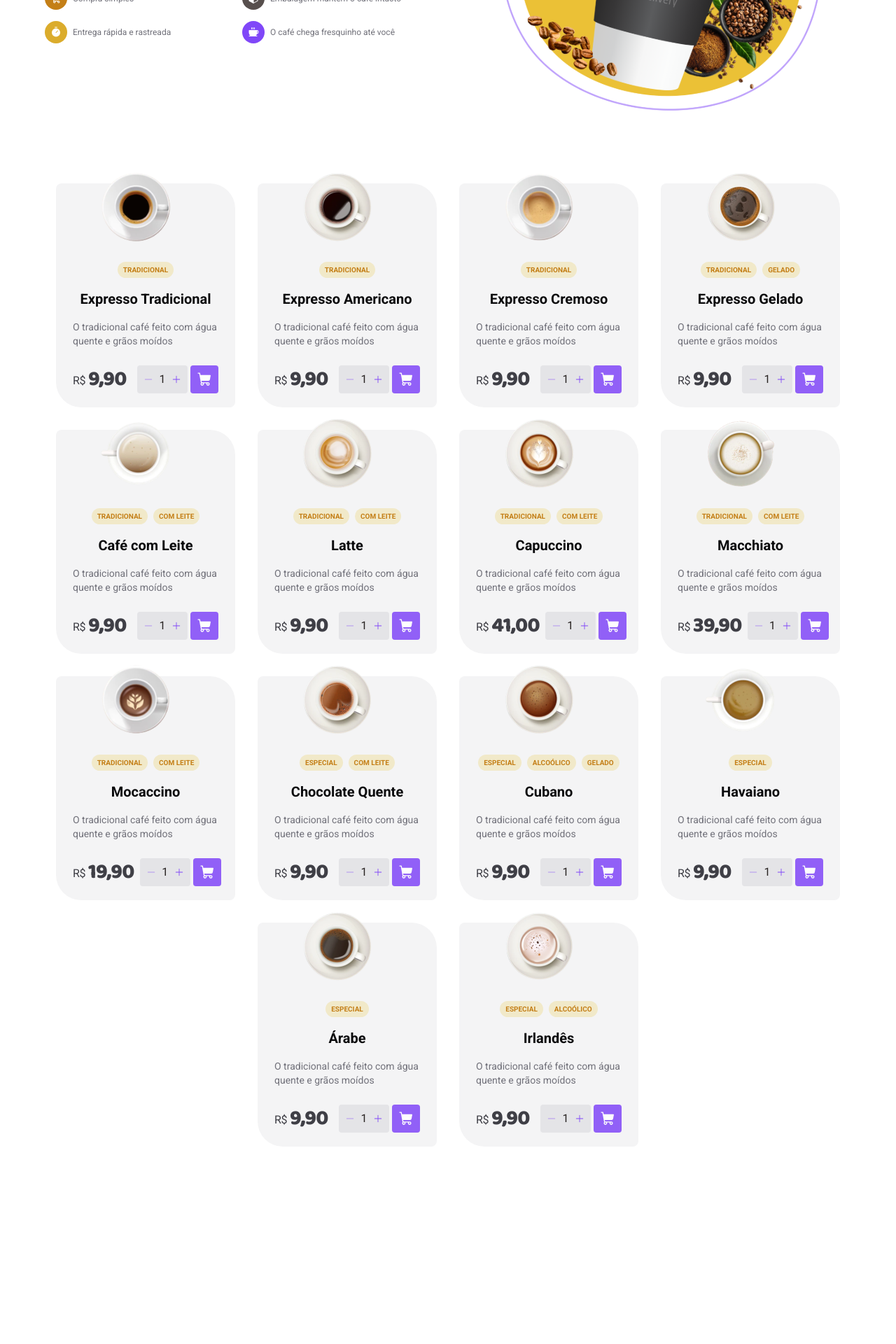
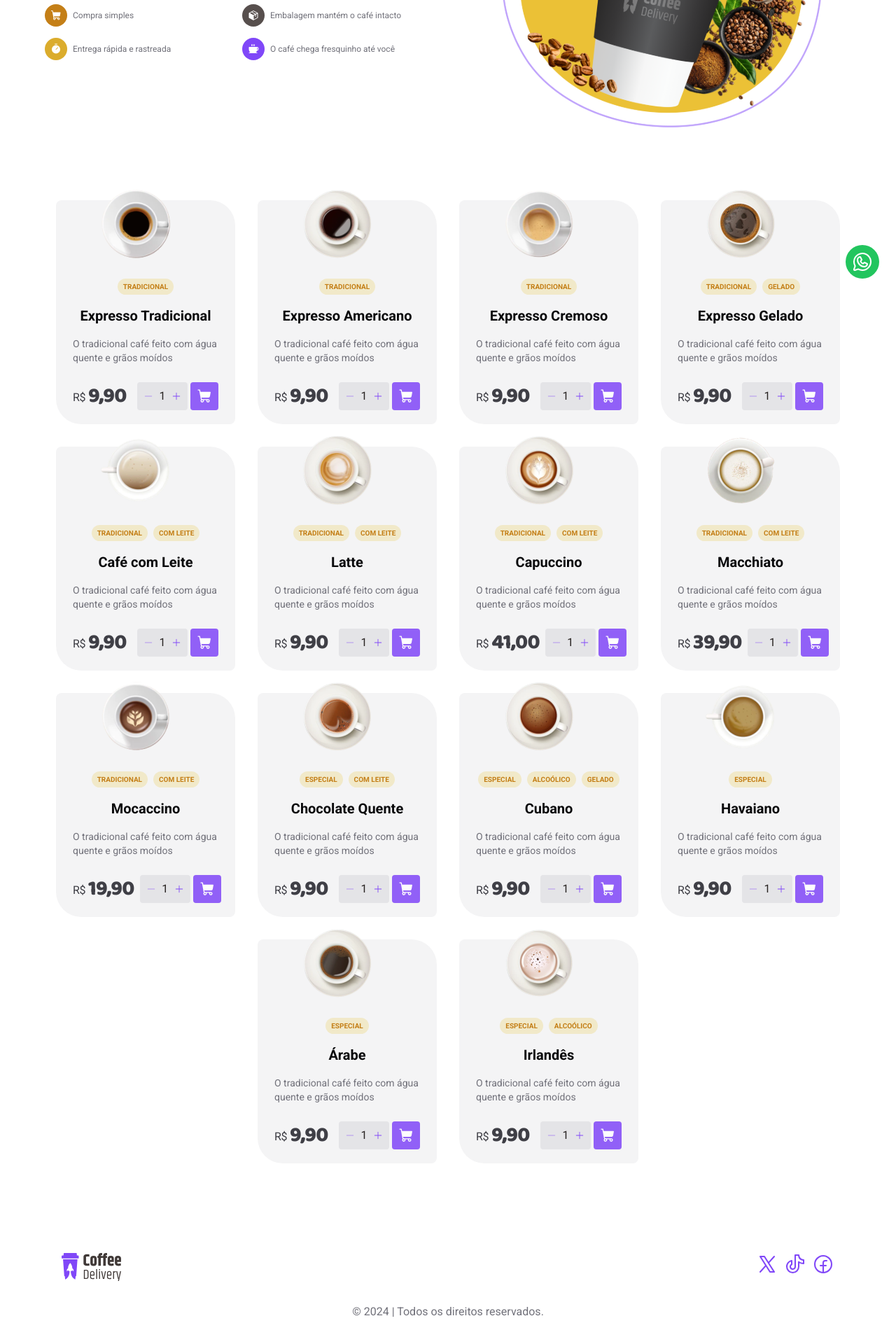
Before and after one commit to andrelinos/coffee-delivery, a React (Vite) app: page / in a window 1280 px wide. Shown: the part 322-2242 px from the top of the page at 70% size. Before the commit the page ends 1960 px from the top, so only its background shows below. Built offline with nearby package versions, Linux system fonts and the light colour scheme; no server answers.

Commit message:
Update screens

```diff
--- a/src/components/cart/index.tsx
+++ b/src/components/cart/index.tsx
@@ -75,7 +75,7 @@ export const CartComponent = () => {
   const onSubmit = handleSubmit(async (values) => {
     if (cart.length === 0) {
       return toast.error(
-        'Você não pode finalizar a compra com o carrinho vazio 1',
+        'Você não pode finalizar a compra com o carrinho vazio',
         {
           action: {
             label: 'Ir às compras',
@@ -220,6 +220,7 @@ export const CartComponent = () => {
               className="col-span-1"
               type="text"
               placeholder="UF"
+              maxLength={2}
               onError={errors.state}
               {...register('state')}
             />
@@ -243,9 +244,10 @@ export const CartComponent = () => {
           </div>
           <div
             className={clsx(
-              'grid sm:grid-cols-2 lg:grid-cols-3 gap-4 mt-6 border border-transparent rounded-md p-2',
+              'grid sm:grid-cols-2 lg:grid-cols-3 gap-4 mt-6 border  rounded-md p-2',
               {
-                'border-red-400 ': errors.paymentMethod,
+                'border-red-400 dark:border-red-400 ': errors.paymentMethod,
+                'border-transparent ': !errors.paymentMethod,
               },
             )}
           >
--- a/src/components/coffee-list/components/card/index.tsx
+++ b/src/components/coffee-list/components/card/index.tsx
@@ -1,5 +1,6 @@
 import { useState } from 'react'
 import { PiMinus, PiPlus, PiShoppingCartFill } from 'react-icons/pi'
+import { toast } from 'sonner'
 
 import { Button } from '@/components/ui/button'
 import { useCartStore } from '@/stores/cart-store'
@@ -30,10 +31,16 @@ export function CoffeeListCard({ data }: CoffeeProps) {
   }
 
   function handleAddItem() {
-    addToCart({ ...data, quantity })
-    updateQuantity(data.id, quantity)
-    setIsItemAdded(true)
-    setQuantity(1)
+    try {
+      addToCart({ ...data, quantity })
+      updateQuantity(data.id, quantity)
+      setIsItemAdded(true)
+      setQuantity(1)
+
+      toast.success('Café adicionado com sucesso ao carrinho')
+    } catch (error) {
+      toast.error('Ups" Ocorreu um erro ao adicionar o café ao carrinho')
+    }
   }
 
   return (
--- a/src/components/coffee-list/index.tsx
+++ b/src/components/coffee-list/index.tsx
@@ -12,7 +12,7 @@ export interface ProductProps {
 
 export function CoffeeList() {
   return (
-    <div className="flex w-full gap-8 pt-24 flex-wrap justify-center">
+    <div className="flex w-full h-auto gap-8 py-24 flex-wrap justify-center">
       {coffees.map((coffee: ProductProps, index) => (
         <CoffeeListCard key={index} data={coffee} />
       ))}
--- /dev/null
+++ b/src/components/footer/index.tsx
@@ -0,0 +1,62 @@
+import {
+  PiFacebookLogo,
+  PiTiktokLogo,
+  PiWhatsappLogo,
+  PiXLogo,
+} from 'react-icons/pi'
+import { Link } from 'react-router-dom'
+
+export function Footer() {
+  return (
+    <div className="flex relative w-full items-center flex-col pb-24">
+      <div className="flex justify-between max-w-6xl w-full px-6">
+        <Link to="/">
+          <img src="/assets/logo.svg" alt="Logo Coffee Delivery" />
+        </Link>
+        <div className="flex gap-2 text-brand-purple-500">
+          <Link to="https://x.com" target="_blank">
+            <PiXLogo
+              size={32}
+              strokeWidth={0.5}
+              className="hover:animate-bounce"
+            />
+          </Link>
+          <Link to="https://tiktok.com" target="_blank">
+            <PiTiktokLogo
+              size={32}
+              strokeWidth={0.5}
+              className="hover:animate-bounce"
+            />
+          </Link>
+          <Link to="https://facebook.com" target="_blank">
+            <PiFacebookLogo
+              size={32}
+              strokeWidth={0.5}
+              className="hover:animate-bounce"
+            />
+          </Link>
+        </div>
+      </div>
+      <div className="w-full flex justify-center">
+        <span className="text-muted-foreground mt-8">
+          © {new Date().getFullYear()} | Todos os direitos reservados.
+        </span>
+      </div>
+
+      <Link
+        to="https://whatsapp.com"
+        target="_blank"
+        className="fixed group bottom-20 p-0 flex gap-2 items-center right-6 bg-green-500 rounded-full w-12 justify-center h-12 transition-all duration-300 ease-in-out hover:w-52"
+      >
+        <PiWhatsappLogo
+          size={32}
+          strokeWidth={0.5}
+          className="text-white group-hover:animate-bounce"
+        />
+        <span className="text-lg font-baloo transition-all dura font-bold text-white hidden whitespace-nowrap group-hover:inline-block opacity-0 group-hover:opacity-100">
+          Fale conosco
+        </span>
+      </Link>
+    </div>
+  )
+}
--- a/src/components/header/index.tsx
+++ b/src/components/header/index.tsx
@@ -1,4 +1,4 @@
-import { PiMapPinFill, PiShoppingCartFill } from 'react-icons/pi'
+import { PiMapPinFill, PiShoppingCartFill, PiUserList } from 'react-icons/pi'
 import { Link } from 'react-router-dom'
 
 import { useCartStore } from '@/stores/cart-store'
@@ -8,11 +8,15 @@ export function Header() {
   const { cart } = useCartStore()
 
   return (
-    <div className="flex justify-between w-full max-w-6xl px-6 mx-auto py-8">
-      <Link to="/">
-        <img src="/assets/logo.svg" alt="Logo Coffee Delivery" />
+    <div className="flex justify-between flex-col sm:flex-row w-full max-w-6xl px-6 mx-auto py-8">
+      <Link to="/" className="w-full pb-6 flex justify-center sm:w-auto">
+        <img
+          src="/assets/logo.svg"
+          alt="Logo Coffee Delivery"
+          className="w-32 sm:w-auto"
+        />
       </Link>
-      <aside className="flex gap-3">
+      <aside className="flex gap-3 justify-center">
         <div className="rounded-sm flex gap-2 h-10 px-4 justify-center items-center bg-brand-purple-200">
           <PiMapPinFill
             size={22}
@@ -22,6 +26,12 @@ export function Header() {
           <span className="text-brand-purple-600">Carangola, MG</span>
         </div>
         <div className="print:hidden flex gap-3">
+          <Link
+            to="/orders"
+            className="w-10 h-10 rounded-sm flex justify-center items-center relative bg-brand-purple-500"
+          >
+            <PiUserList strokeWidth={0.5} size={22} className="text-white" />
+          </Link>
           {cart.length === 0 ? (
             <div className="w-10  h-10 rounded-sm flex justify-center items-center relative bg-brand-yellow-200">
               <PiShoppingCartFill
--- a/src/pages/_layouts/app.tsx
+++ b/src/pages/_layouts/app.tsx
@@ -2,6 +2,7 @@ import { isAxiosError } from 'axios'
 import { useEffect } from 'react'
 import { Outlet, useNavigate } from 'react-router-dom'
 
+import { Footer } from '@/components/footer'
 import { Header } from '@/components/header'
 import { api } from '@/lib/axios'
 
@@ -31,12 +32,14 @@ export function AppLayout() {
   }, [navigate])
 
   return (
-    <div className="flex min-h-screen flex-col font-baloo">
+    <div className="flex min-h-screen flex-col font-roboto">
       <Header />
 
       <div className="flex flex-1 flex-col gap-4 p-8 pt-6 ">
         <Outlet />
       </div>
+
+      <Footer />
     </div>
   )
 }
--- a/src/pages/app/home/index.tsx
+++ b/src/pages/app/home/index.tsx
@@ -3,7 +3,7 @@ import { Hero } from '@/components/hero'
 
 export function Home() {
   return (
-    <div className="flex flex-col max-w-6xl mx-auto h-screen w-full">
+    <div className="flex flex-col max-w-6xl mx-auto w-full">
       <Hero />
       <CoffeeList />
     </div>
--- a/src/pages/app/orders/index.tsx
+++ b/src/pages/app/orders/index.tsx
@@ -57,6 +57,13 @@ export function Orders() {
     setOrderSelected(order)
   }
 
+  function handleDeleteOrder(orderId: string) {
+    const updatedOrder = orders.filter((order) => order.id !== orderId)
+    localStorage.setItem('@CoffeeDelivery-orders', JSON.stringify(updatedOrder))
+
+    setOrders(updatedOrder)
+  }
+
   useEffect(() => {
     const ordersStored = localStorage.getItem('@CoffeeDelivery-orders') ?? ''
     if (ordersStored) {
@@ -67,12 +74,34 @@ export function Orders() {
     }
   }, [])
 
+  if (orders.length < 1) {
+    return (
+      <div className="flex items-center flex-col w-full">
+        <div className="w-full max-w-6xl flex flex-col gap-6">
+          <div className="flex items-baseline gap-4">
+            <h2 className="font-bold text-3xl font-baloo text-muted-foreground">
+              Seus pedidos
+            </h2>
+          </div>
+        </div>
+        <div className="w-full h-80 flex justify-center items-center">
+          <h3 className="text-muted-foreground">
+            Você ainda não tem nenhum pedido realizado
+          </h3>
+        </div>
+        <p className="text-muted-foreground opacity-70">
+          A Coffee Delivery agradece suas compras. 💜
+        </p>
+      </div>
+    )
+  }
+
   return (
     <div className="flex items-center flex-col w-full">
       <div className="w-full max-w-6xl flex flex-col gap-6">
         <div className="flex items-baseline gap-4">
           <h2 className="font-bold text-3xl font-baloo text-muted-foreground">
-            Detalhes do seu pedido
+            Seus pedidos
           </h2>
         </div>
         <Table>
@@ -108,7 +137,10 @@ export function Orders() {
                       selectOrder={() => handleViewOrder(order)}
                       orderSelected={orderSelected}
                     />
-                    <Button variant="ghost">
+                    <Button
+                      variant="ghost"
+                      onClick={() => handleDeleteOrder(order.id)}
+                    >
                       <PiTrash size={22} className="text-red-400" />
                     </Button>
                   </div>
@@ -119,7 +151,7 @@ export function Orders() {
           <TableFooter>
             <TableRow>
               <TableCell colSpan={4} className="text-xs font-light">
-                Pedidos realizados: 10
+                Pedidos realizados: <strong>{orders.length}</strong>
               </TableCell>
             </TableRow>
           </TableFooter>
--- a/src/pages/app/success/index.tsx
+++ b/src/pages/app/success/index.tsx
@@ -36,7 +36,7 @@ export function Success() {
     : null
 
   return (
-    <div className="flex items-center flex-col w-full">
+    <div className="flex items-center flex-col w-full min-h-screen">
       <div className="w-full max-w-6xl flex flex-col gap-6">
         <div className="flex-flex-col gap-2">
           <h2 className="font-bold text-3xl font-baloo text-brand-yellow-500">
--- a/src/styles/globals.css
+++ b/src/styles/globals.css
@@ -87,3 +87,31 @@
 .appearance-none-full input[type="number"] {
   -moz-appearance: textfield;
 }
+
+html {
+  scroll-behavior: smooth;
+}
+
+body {
+  /* scrollbar-width: thin;
+  scrollbar-color: #3d6a92; */
+  position: relative;
+}
+
+::-webkit-scrollbar {
+  width: 4px;
+}
+
+::-webkit-scrollbar-track {
+  background-color: transparent;
+  box-shadow: inset 0 0 5px #f2f2f2;
+}
+
+::-webkit-scrollbar-thumb {
+  @apply bg-brand-yellow-500 rounded-full border-transparent;
+}
+
+::-webkit-scrollbar-thumb:hover {
+  background-color: #fa5f1c;
+  cursor: pointer;
+}
```
Also changed, not shown: src/pages/app/orders/components/order-details.tsx (+9 -9 lines).
